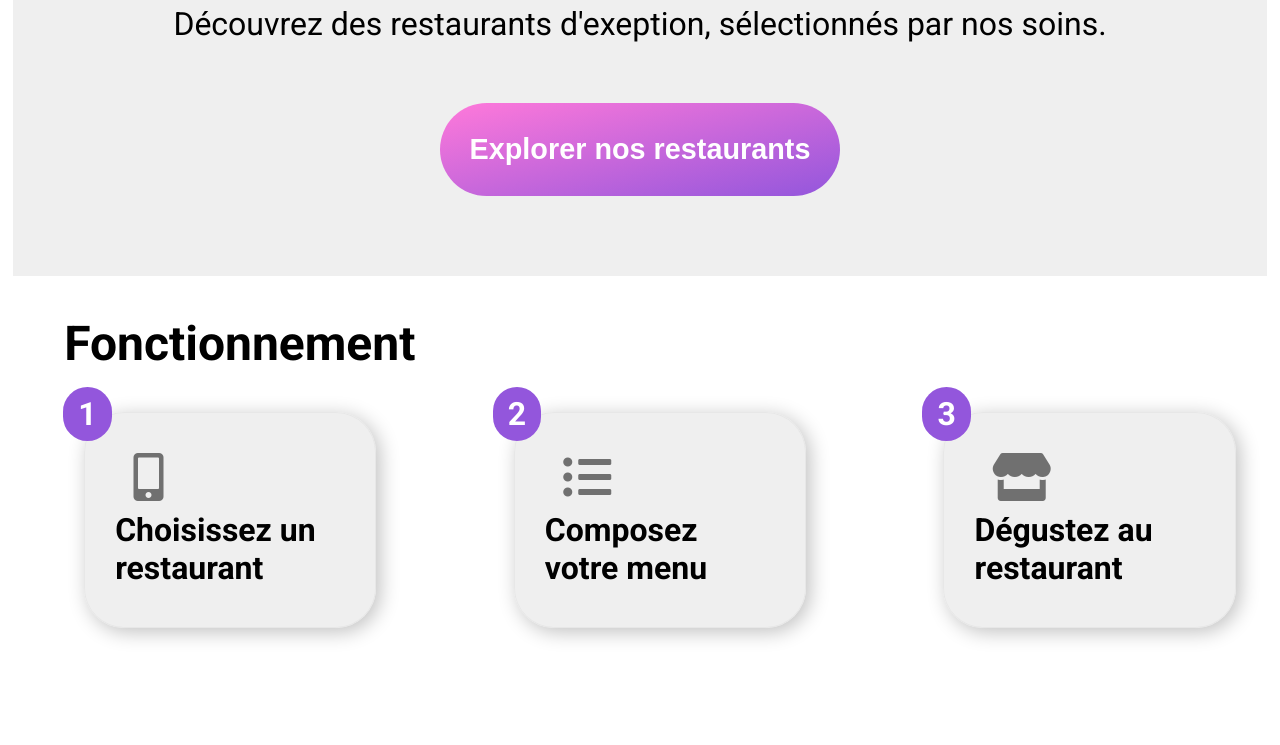
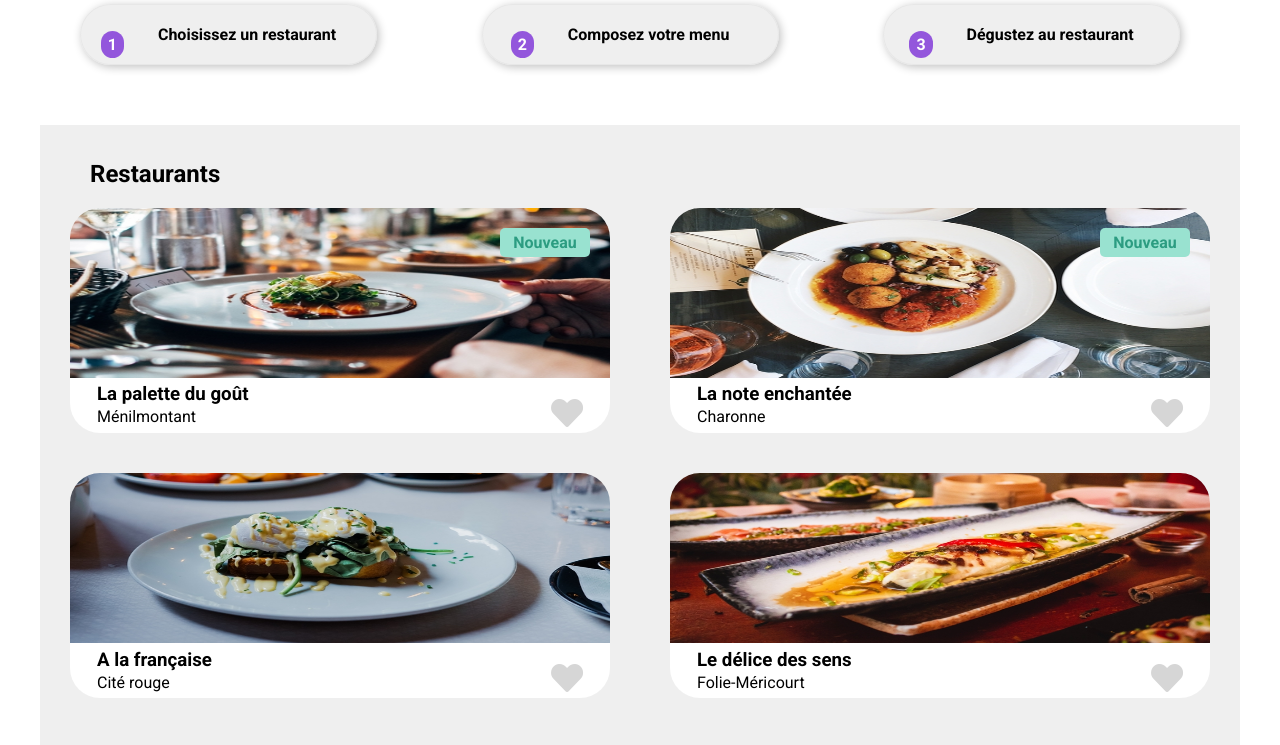
Before and after one commit to lagrube/OhMyFood-P3-CSS-avance, a website: page index.html in a window 1280 px wide. Shown: the part 421-1166 px from the top of the page. Drawn offline with Linux system fonts and the light colour scheme; a web font is replaced by a local one.

Commit message:
modif de tout en taille 1em

```diff
--- a/page3/sass/base/_base.scss
+++ b/page3/sass/base/_base.scss
@@ -5,7 +5,7 @@ body
 
     @include mobile-only{
         width: 100%;
-        min-width: 799px;
+        min-width: 320px;
     }
 
     @include tablette-pc{
--- a/page3/sass/base/_typography.scss
+++ b/page3/sass/base/_typography.scss
@@ -8,7 +8,7 @@
 
 body{
     font-family: 'Roboto', sans-serif;
-    font-size: 2em;
+    font-size: 1em;
 }
 
 
--- a/page3/sass/components/_buttons.scss
+++ b/page3/sass/components/_buttons.scss
@@ -1,8 +1,8 @@
 button{
-    font-size: 1em;;
-    padding: 30px;
+    font-size: 1em;
+    padding: 30px 0 30px 0;
     border-radius: 60px;
-    margin-top: 60px;
+    margin-top: 20px;
     background: linear-gradient(to bottom right, #FF79DA, #9356DC );
     color: white;
     border-style: none;
--- a/page3/sass/layout/_footer.scss
+++ b/page3/sass/layout/_footer.scss
@@ -1,6 +1,6 @@
 footer{
     background-color: rgb(49, 49, 49);
-    padding: 50px 0 70px 50px;
+    padding: 25px 0 25px 50px;
     color: white;
     p{
         margin-top: 10px;
@@ -8,7 +8,7 @@ footer{
     ul{
         padding-left: 0px;
         li{
-            margin-bottom: 20px;
+            margin-bottom: 10px;
             list-style: none;
             .foot1{
                 margin-right: 30px;
--- a/page3/sass/layout/_header.scss
+++ b/page3/sass/layout/_header.scss
@@ -1,15 +1,16 @@
 header{
-    margin: 0 0 80px;
+    margin: 0 0 40px;
     img{
         display: block;
         margin-left: auto;
         margin-right: auto;
         width: 12em;
-        margin-bottom: 30px;
+        margin-bottom: 15px;
     }
     .fa-arrow-left{
         position: relative;
-        top: 55px;
+        font-size: 1.5em;
+        top: 26px;
         margin-left: 3%;
         color: black;
         &:hover{
--- a/page3/sass/layout/_section.scss
+++ b/page3/sass/layout/_section.scss
@@ -2,7 +2,7 @@ section{
     background-color: $grey;
     img{
         width: 100%;
-        height: 500px;
+        height: 300px;
         z-index: 1;
     }
     #contenair{
@@ -10,14 +10,14 @@ section{
         position: relative;
         bottom: 140px;
         z-index: 2;
-        border-radius: 100px 100px;
+        border-radius: 50px 50px;
         .titre{
             display: flex;
             width: 90%;
             margin: auto;
             justify-content: space-between;
             align-items: center;
-            padding-top: 20px;
+            padding-top: 10px;
             .fa-heart{
                 @include coeur;
             }
@@ -45,9 +45,9 @@ section{
         }
         button{
             display: block;
-            width: 300px;
+            width: 180px;
             margin: auto;
-            margin-top: 100px;
+            margin-top: 50px;
         }
     }
 }
--- a/page3/sass/utils/_keyframes.scss
+++ b/page3/sass/utils/_keyframes.scss
@@ -77,7 +77,7 @@
         width: 20px;
     }
     100% {
-        width: 150px;
+        width: 80px;
         background-color: $tertiary;
     }
 }
@@ -87,13 +87,16 @@
         transform: rotate(0deg);
     }
     50%{
-        position: absolute;
-        left: 30px;
+        position: relative;
+        opacity: 0.1;
+        left: 1px;
+        bottom: 12px;
     }
     100% {
         transform: rotate(360deg);
         opacity: 1;
-        position: absolute;
-        left: 8px;
+        position: relative;
+        left: -12px;
+        bottom: 12px;
     }
 }
--- a/page3/sass/utils/_mixin.scss
+++ b/page3/sass/utils/_mixin.scss
@@ -33,23 +33,24 @@
         }
     }
     .menu{
-        border-radius: 40px;
+        border-radius: 20px;
         background-color: white;
-        padding: 15px 0 20px 15px;
-        margin-bottom: 40px;
+        padding: 8px 0 10px 8px;
+        margin-bottom: 10px;
         &:hover{
             cursor: pointer;
         }
         .vert__animation{
             position: relative;
-            bottom: 80px;
-            border-radius: 0 40px 40px 0;
+            bottom: 49px;
+            border-radius: 0 20px 20px 0;
             float: right;
-            width: 20px;
-            height: 140px;
+            width: 5px;
+            height: 78px;
             .fa-check-circle{
                 position: relative;
-                right: 80px;
+                right: 100px;
+                bottom: 12px;
                 display: block;
                 width: 1em;
                 margin: auto;
--- a/sass/base/_base.scss
+++ b/sass/base/_base.scss
@@ -5,12 +5,12 @@ body
 
     @include mobile-only{
         width: 100%;
-        min-width: 799px;
+        min-width: 320px;
     }
 
     @include tablette-pc{
         width: 98%;
-        max-width: 1400px;
-        min-width: 1050px;
+        max-width: 1200px;
+        min-width: 800px;
     }
 }
--- a/sass/base/_typography.scss
+++ b/sass/base/_typography.scss
@@ -8,7 +8,7 @@
 
 body{
     font-family: 'Roboto', sans-serif;
-    font-size: 2em;
+    font-size: 1em;
 }
 
 h1{
--- a/sass/components/_buttons.scss
+++ b/sass/components/_buttons.scss
@@ -1,8 +1,8 @@
 button{
-    font-size: 1em;;
-    padding: 30px;
+    font-size: 1em;
+    padding: 20px;
     border-radius: 60px;
-    margin-top: 60px;
+    margin-top: 30px;
     background: linear-gradient(to bottom right, #FF79DA, #9356DC );
     color: white;
     border-style: none;
--- a/sass/layout/_footer.scss
+++ b/sass/layout/_footer.scss
@@ -1,6 +1,6 @@
 footer{
     background-color: rgb(49, 49, 49);
-    padding: 50px 0 70px 50px;
+    padding: 25px 0 25px 50px;
     color: white;
     p{
         margin-top: 10px;
@@ -8,7 +8,7 @@ footer{
     ul{
         padding-left: 0px;
         li{
-            margin-bottom: 20px;
+            margin-bottom: 10px;
             list-style: none;
             .foot1{
                 margin-right: 30px;
--- a/sass/layout/_header.scss
+++ b/sass/layout/_header.scss
@@ -1,11 +1,11 @@
 header{
-    margin: 30px 0 80px;
+    margin: 15px 0 40px;
     img{
         display: block;
         margin-left: auto;
         margin-right: auto;
         width: 12em;
-        margin-bottom: 30px;
+        margin-bottom: 15px;
     }
     #def{
         #lieu{
@@ -21,12 +21,12 @@ header{
         #presentation{
             background-color: rgba(223, 222, 222, 0.486);
             text-align: center;
-            padding: 100px 0 80px;
+            padding: 50px 0 40px;
             h1{
-                margin: 0 100px 40px 100px;
+                margin: 0 50px 20px 50px;
             }
             p{
-                margin: 0 30px 0 30px;
+                margin: 0 15px 0 15px;
             }
         }
     }
@@ -35,6 +35,7 @@ header{
         width: 90%;
         @include tablette-pc{
             width: 95%;
+            margin: 0;
         }
         h2{
             margin-left: 20px;
@@ -47,18 +48,17 @@ header{
         }
         li{
             width: 80%;
-            height: auto;
-            box-shadow: 4px 4px 20px silver;
-            padding: 40px 10px 40px 30px;
-            margin-bottom: 40px;
+            box-shadow: 2px 2px 10px silver;
+            padding: 20px 5px 20px 15px;
+            margin-bottom: 20px;
             border-radius: 40px;
             border: 1px solid rgba(223, 222, 222, 0.486);
             background: rgba(223, 222, 222, 0.486);
             list-style: none;
             counter-increment: repas;
             @include tablette-pc{
-                width: 20%;
-                padding-right: 30px;
+                width: 25%;
+                text-align: center;
             }
 
             .nav{
@@ -68,32 +68,28 @@ header{
             .grey{
                 color: rgb(112, 112, 112);
                 @include tablette-pc{
-                    font-size: 1.5em;
-                    padding-bottom: 10px;
-                    position: relative;
-                    right: 30px;
-                    margin-right: 0;
+                        display: none;
                 }
             }
             &:hover{
                 background-color: lighten($color: $primary, $amount: 33);
-                box-shadow: 20px 20px 10px silver;
+                box-shadow: 10px 10px 5px silver;
                 .grey{
                     color: $primary;
                 }
             }
             &:before{
             content: counter(repas);
-            padding: 8px 15px 8px 15px;
+            padding: 4px 7px 4px 7px;
             position: relative;
-            left: -52px;
+            left: -30px;
 	        background: $primary;
 	        border-radius: 60px;
 	        font-weight: bold;
-	        font-size: 0.8em;
+	        font-size: 1em;
             color: white;
             @include tablette-pc{
-                bottom: 70px;
+                bottom: -10px;
                 font-size: 1em;
             }
             }
--- a/sass/layout/_section.scss
+++ b/sass/layout/_section.scss
@@ -1,8 +1,8 @@
 section{
     background: $greyclair;
-    padding-bottom: 50px;
+    padding-bottom: 25px;
     h2{
-        padding: 70px 0 0 40px;
+        padding: 35px 0 0 50px;
     }
     @include tablette-pc{
         .responsive-tablette{
@@ -14,8 +14,8 @@ section{
     }
     .restaurant{
         margin: auto;
-        width: 85%;
-        height: 550px;
+        width: 75%;
+        height: 225px;
         border-radius: 30px;
         background: white;
         border-radius: 30px;
@@ -26,26 +26,26 @@ section{
         .image_nouveau{
             p{
                 background-color: $tertiary;
-                width: 160px;
+                width: 80px;
                 text-align: center;
-                padding: 10px;
+                padding: 5px;
                 color: darken($tertiary, 35);
                 float: right;
                 margin-right: 20px;
                 position: relative;
-                bottom: 420px;
+                bottom: 170px;
                 border-radius: 5px;
             }
             img{
                 width: 100%;
-                height: 400px;
+                height: 170px;
                 border-radius: 30px 30px 0 0;
             }
         }
         .image{
             img{
                 width: 100%;
-                height: 400px;
+                height: 170px;
                 border-radius: 30px 30px 0 0;
             }
         }
@@ -55,7 +55,7 @@ section{
             width: 90%;
             margin: auto;
             position: relative;
-            bottom: 110px;
+            bottom: 60px;
             align-items: center;
             .description__gauche{
                 h3{
@@ -65,7 +65,7 @@ section{
                     }
                 }
                 p{
-                    margin-top: 15px;
+                    margin-top: 2px;
                 }
             }
             .fa-heart{
@@ -80,13 +80,13 @@ section{
             align-items: center;
             .description__gauche{
                 h3{
-                    margin: 10px 0;
+                    margin: 2px 0;
                     a{
                         @include titre__resto;
                     }
                 }
                 p{
-                    margin-top: 15px;
+                    margin-top: 2px;
                 }
             }
             .fa-heart{
```
Also changed, not shown: css/style.css, page3/css/style.css, 2 other files.
